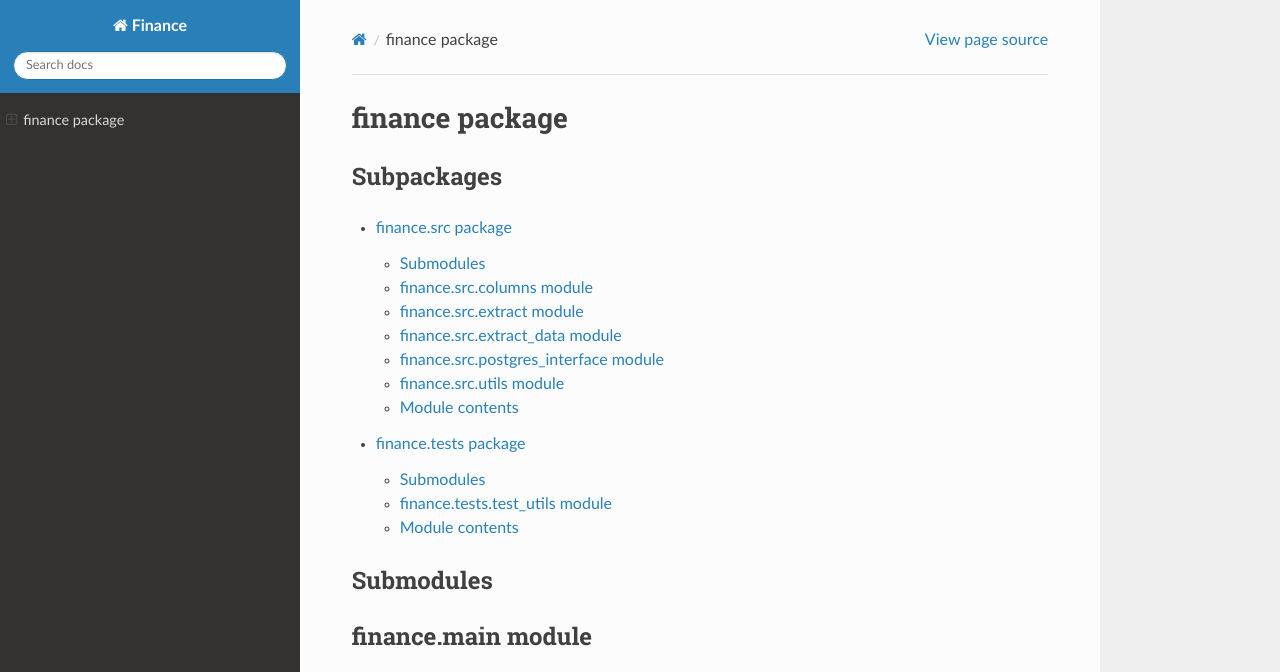
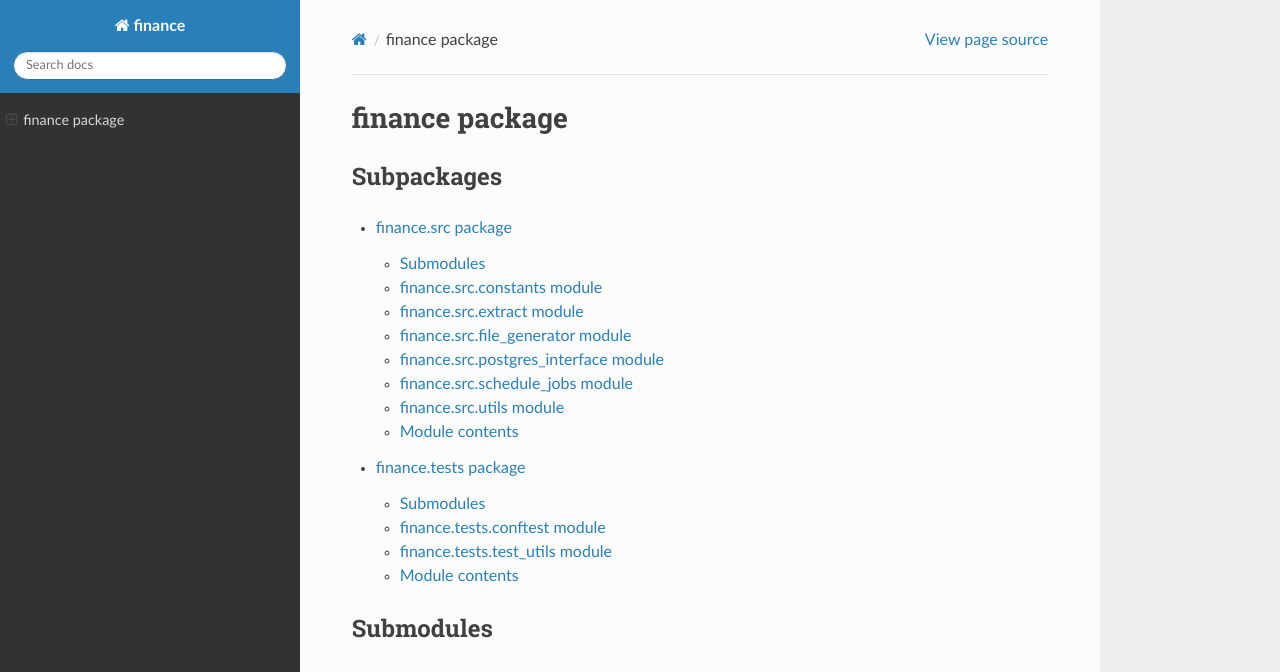
Before and after one commit to ahnazary/Finance, a Sphinx documentation site: the page built from docs/finance.rst, in a window 1280 px wide and 1314 px high. Shown: the top 672 px of the window. Built offline with Sphinx 7.4.7 and the Read the Docs theme 2.0.0, drawn with Linux system fonts in a browser that asks for light colours; some of the changed text lies outside the part shown; grey boxes are pictures that could not be loaded.

Commit message:
Update docs

```diff
--- a/docs/conf.py
+++ b/docs/conf.py
@@ -9,11 +9,12 @@
 import os
 import sys
 
-sys.path.append(os.path.abspath(".."))
-sys.path.append(os.path.abspath("../finance"))
+sys.path.insert(0, os.path.abspath(os.path.join(os.path.dirname(__file__), "../finance")))
+sys.path.insert(0, os.path.abspath(os.path.join(os.path.dirname(__file__), "..")))
 
 
-project = "Finance"
+
+project = "finance"
 copyright = "2023, Amir Nazary"
 author = "Amir Nazary"
 
--- a/docs/finance.rst
+++ b/docs/finance.rst
@@ -21,6 +21,14 @@ finance.main module
    :undoc-members:
    :show-inheritance:
 
+finance.schedule\_entry module
+------------------------------
+
+.. automodule:: finance.schedule_entry
+   :members:
+   :undoc-members:
+   :show-inheritance:
+
 Module contents
 ---------------
 
--- a/docs/finance.src.rst
+++ b/docs/finance.src.rst
@@ -4,10 +4,10 @@ finance.src package
 Submodules
 ----------
 
-finance.src.columns module
---------------------------
+finance.src.constants module
+----------------------------
 
-.. automodule:: finance.src.columns
+.. automodule:: finance.src.constants
    :members:
    :undoc-members:
    :show-inheritance:
@@ -20,10 +20,10 @@ finance.src.extract module
    :undoc-members:
    :show-inheritance:
 
-finance.src.extract\_data module
---------------------------------
+finance.src.file\_generator module
+----------------------------------
 
-.. automodule:: finance.src.extract_data
+.. automodule:: finance.src.file_generator
    :members:
    :undoc-members:
    :show-inheritance:
@@ -32,6 +32,14 @@ finance.src.postgres\_interface module
 --------------------------------------
 
 .. automodule:: finance.src.postgres_interface
+   :members:
+   :undoc-members:
+   :show-inheritance:
+
+finance.src.schedule\_jobs module
+---------------------------------
+
+.. automodule:: finance.src.schedule_jobs
    :members:
    :undoc-members:
    :show-inheritance:
```
Also changed, not shown: docs/finance.tests.rst (+8 -0 lines), docs/index.rst (+4 -7 lines), 2 other files.
